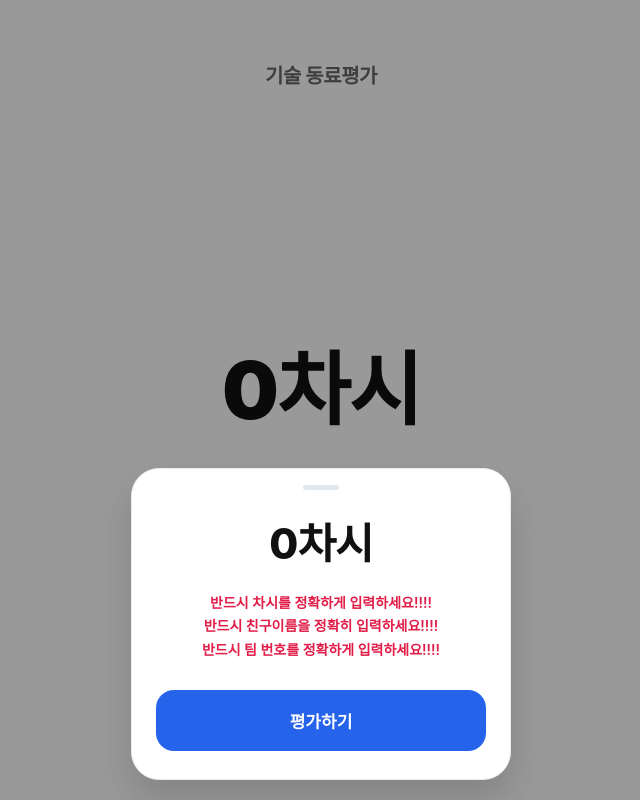
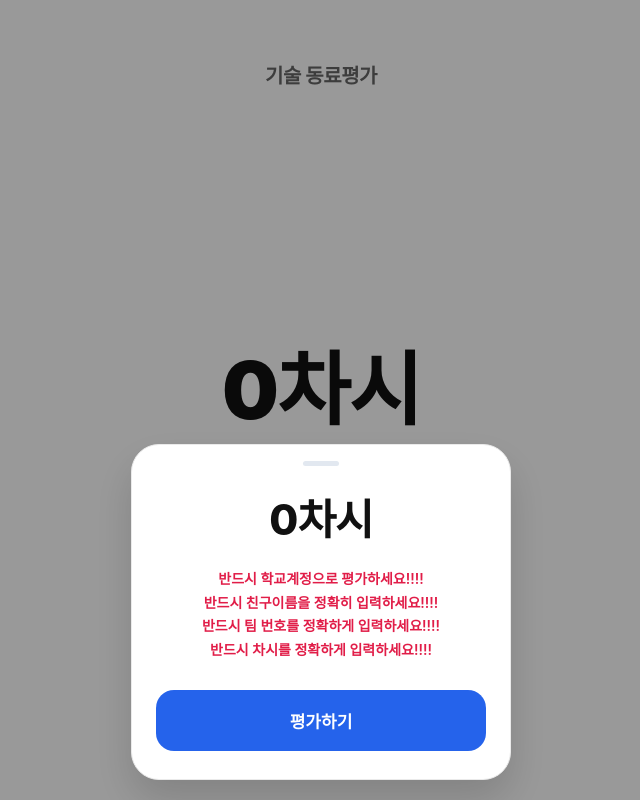
Before and after one commit to jaewondev27/gisul, a plain HTML site: page index.html in a window 1280 px wide. Both pictures are taken after a click on the button "동료평가하기". Shown: the whole page, without its empty margins (319-959 px from the left). Drawn offline with Linux system fonts and the light colour scheme.

Commit message:
Update index.html

```diff
--- a/index.html
+++ b/index.html
@@ -293,9 +293,10 @@
       <div class="modal-session-text stagger-item" id="modalSessionText">- 차시</div>
 
       <div class="notice-text stagger-item">
-        반드시 차시를 정확하게 입력하세요!!!!<br>
+        반드시 학교계정으로 평가하세요!!!!<br>
         반드시 친구이름을 정확히 입력하세요!!!!<br>
-        반드시 팀 번호를 정확하게 입력하세요!!!!
+        반드시 팀 번호를 정확하게 입력하세요!!!!<br>
+        반드시 차시를 정확하게 입력하세요!!!!
       </div>
 
       <button type="button" class="btn-common eval-btn stagger-item" id="goFormBtn">
```
